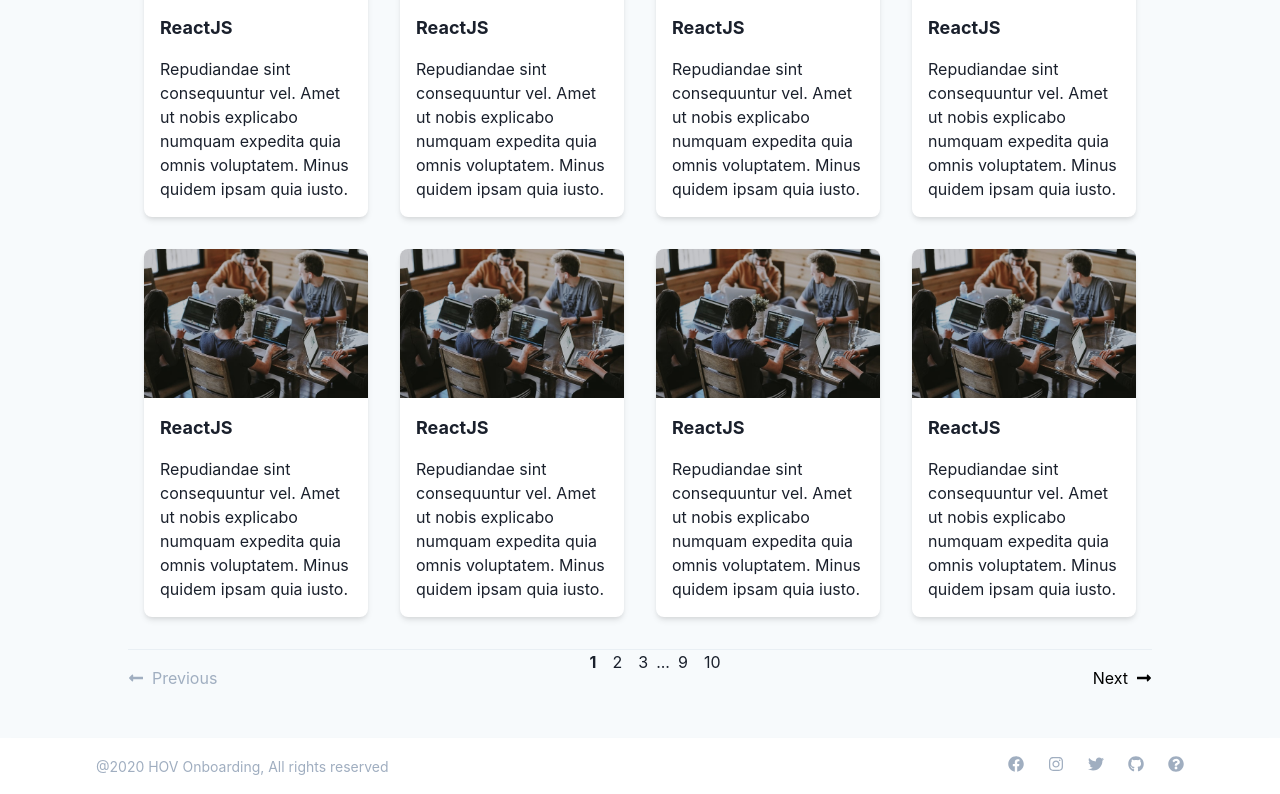
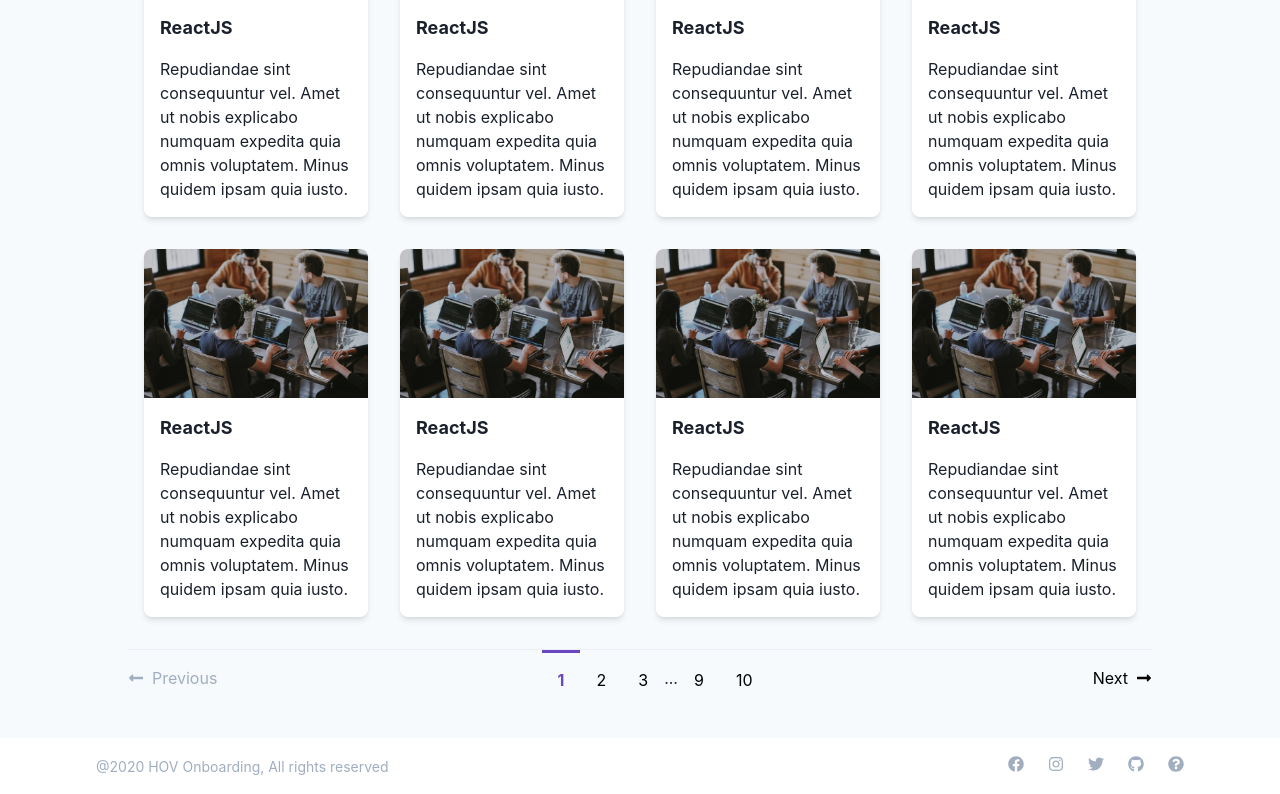
Before and after one commit to pailadin/frontend-engineer-onboarding-exercises, a Next.js app: page /products in a window 1280 px wide. Shown: the part 726-1520 px from the top of the page. Built offline with nearby package versions, Linux system fonts and the light colour scheme.

Commit message:
Number component now has proper CSS

```diff
--- a/modules/ProductsComponent/Navigation/Numbers/Number.tsx
+++ b/modules/ProductsComponent/Navigation/Numbers/Number.tsx
@@ -1,16 +1,35 @@
-import { Text } from '@chakra-ui/react';
+import { Center, Flex, Text } from '@chakra-ui/react';
 import { FC } from 'react';
+
+const ACTIVE_COLOR = 'purple.600';
 
 interface Props {
   page: number;
   currentPage: number;
+  goToPage: (page: number) => number;
 }
 
-const NavigationNumber: FC<Props> = ({ page, currentPage }) => {
+const NavigationNumber: FC<Props> = ({ page, currentPage, goToPage }) => {
+  const isCurrentPage = page === currentPage;
+
+  const onClick = (): number => goToPage(page);
+
   return (
-    <Text pl={2} pr={2} fontWeight={currentPage === page ? 'bold' : 'normal'}>
-      {page}
-    </Text>
+    <Flex
+      cursor="pointer"
+      borderTopWidth="3px"
+      borderTopStyle="solid"
+      borderTopColor={isCurrentPage ? ACTIVE_COLOR : 'transparent'}
+      onClick={onClick}
+      pl={4}
+      pr={4}
+    >
+      <Center>
+        <Text color={isCurrentPage ? ACTIVE_COLOR : 'black'} fontWeight={isCurrentPage ? 'bold' : 'normal'}>
+          {page}
+        </Text>
+      </Center>
+    </Flex>
   );
 };
 
--- a/modules/ProductsComponent/Navigation/Numbers/Numbers.tsx
+++ b/modules/ProductsComponent/Navigation/Numbers/Numbers.tsx
@@ -51,6 +51,8 @@
     // Should already be sorted, but just in case:
     .sort((a, b) => a - b);
 
+  if (pagesToShow.length <= 1) return null;
+
   let prevPage;
   return (
     <Flex>
@@ -59,14 +61,14 @@
           prevPage = page;
           return (
             <Fragment key={page}>
-              <Text>...</Text>
-              <Number page={page} currentPage={currentPage} />
+              <Text alignSelf="center">...</Text>
+              <Number page={page} currentPage={currentPage} goToPage={goToPage} />
             </Fragment>
           );
         }
 
         prevPage = page;
-        return <Number key={page} page={page} currentPage={currentPage} />;
+        return <Number key={page} page={page} currentPage={currentPage} goToPage={goToPage} />;
       })}
     </Flex>
   );
```
